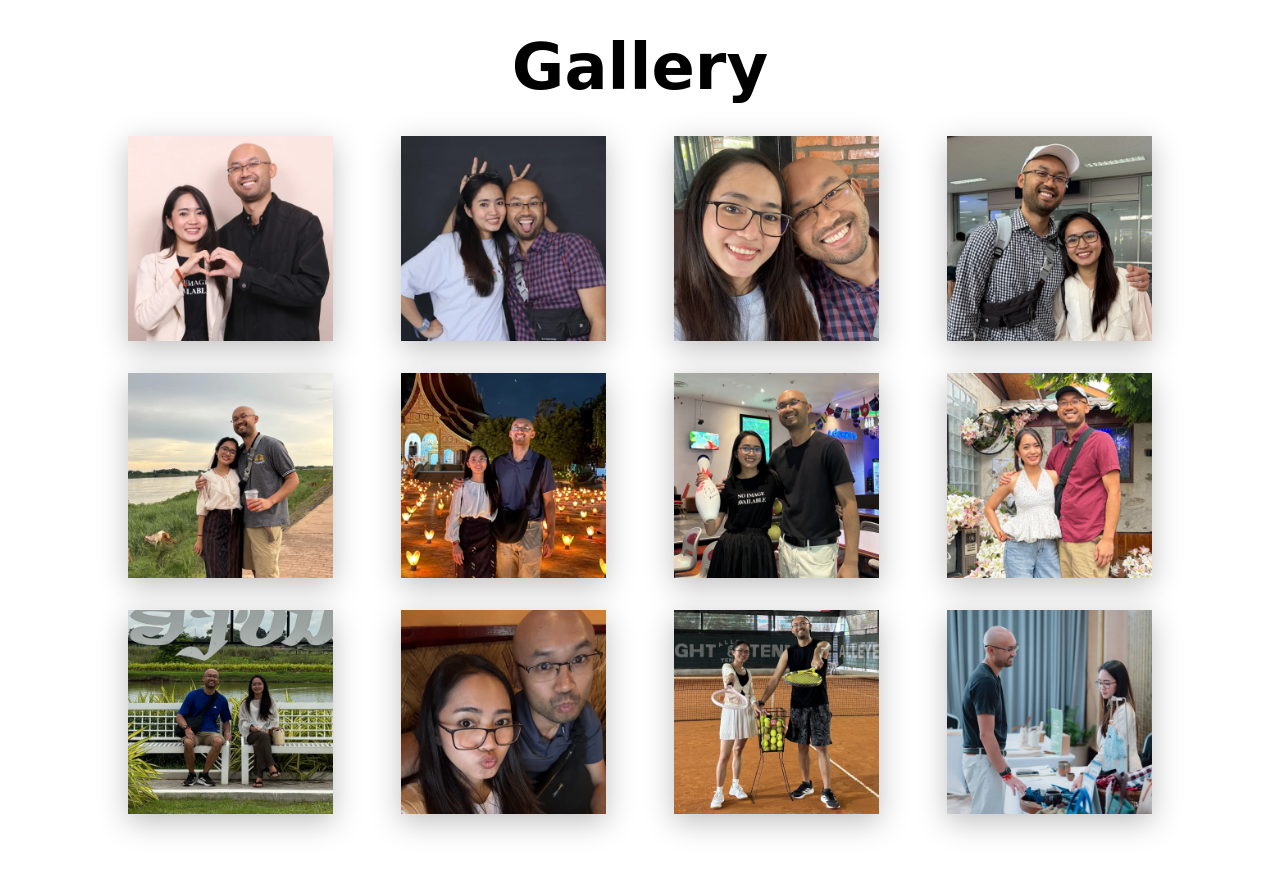
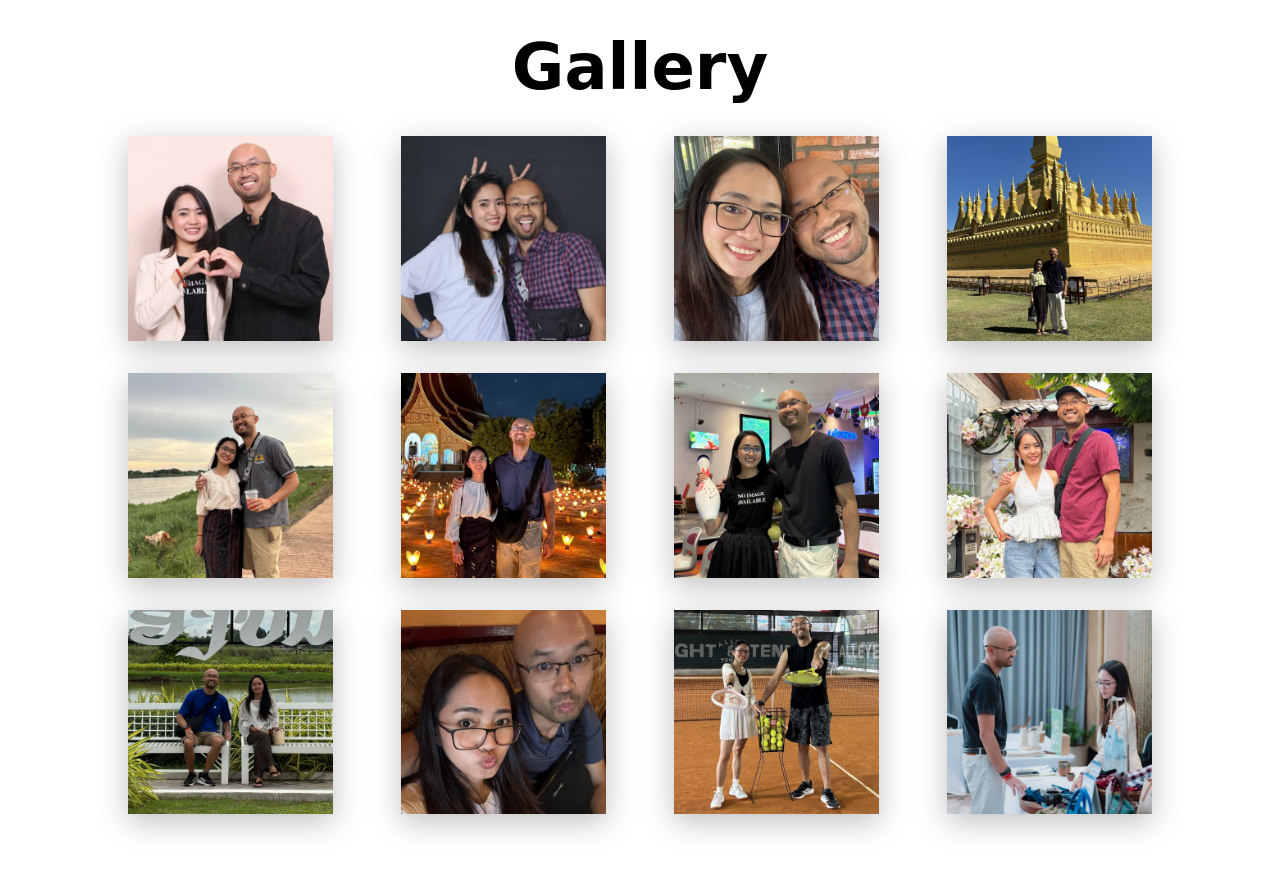
Before and after one commit to laoswedding/chris-nott, a plain HTML site: page index.html in a window 1280 px wide. Shown: the part 5280-6155 px from the top of the page. Drawn offline with Linux system fonts and the light colour scheme; a web font is replaced by a local one.

Commit message:
add thatluang pic

```diff
--- a/index.html
+++ b/index.html
@@ -204,7 +204,7 @@
             <img src="images/scroll-1.webp" alt="" loading="lazy">
             <img src="images/scroll-2.webp" alt="" loading="lazy">
             <img src="images/scroll-3.webp" alt="" loading="lazy">
-            <img src="images/scroll-14.webp" alt="" loading="lazy">
+            <img src="tl.jpg" alt="" loading="lazy">
             <img src="images/scroll-5.webp" alt="" loading="lazy">
             <img src="images/scroll-15.webp" alt="" loading="lazy">
             <img src="images/scroll-7.webp" alt="" loading="lazy">
```
Also changed, not shown: tl.jpg (added).
